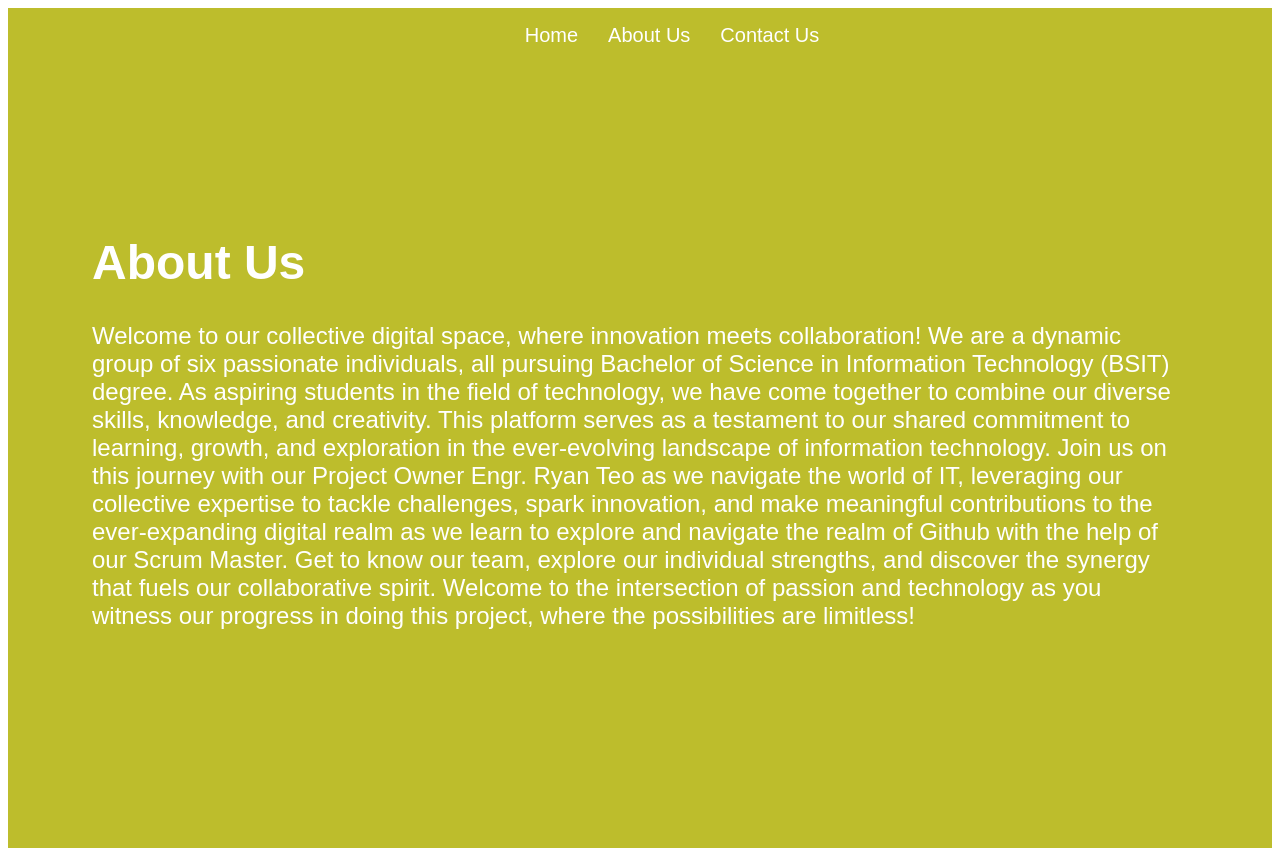
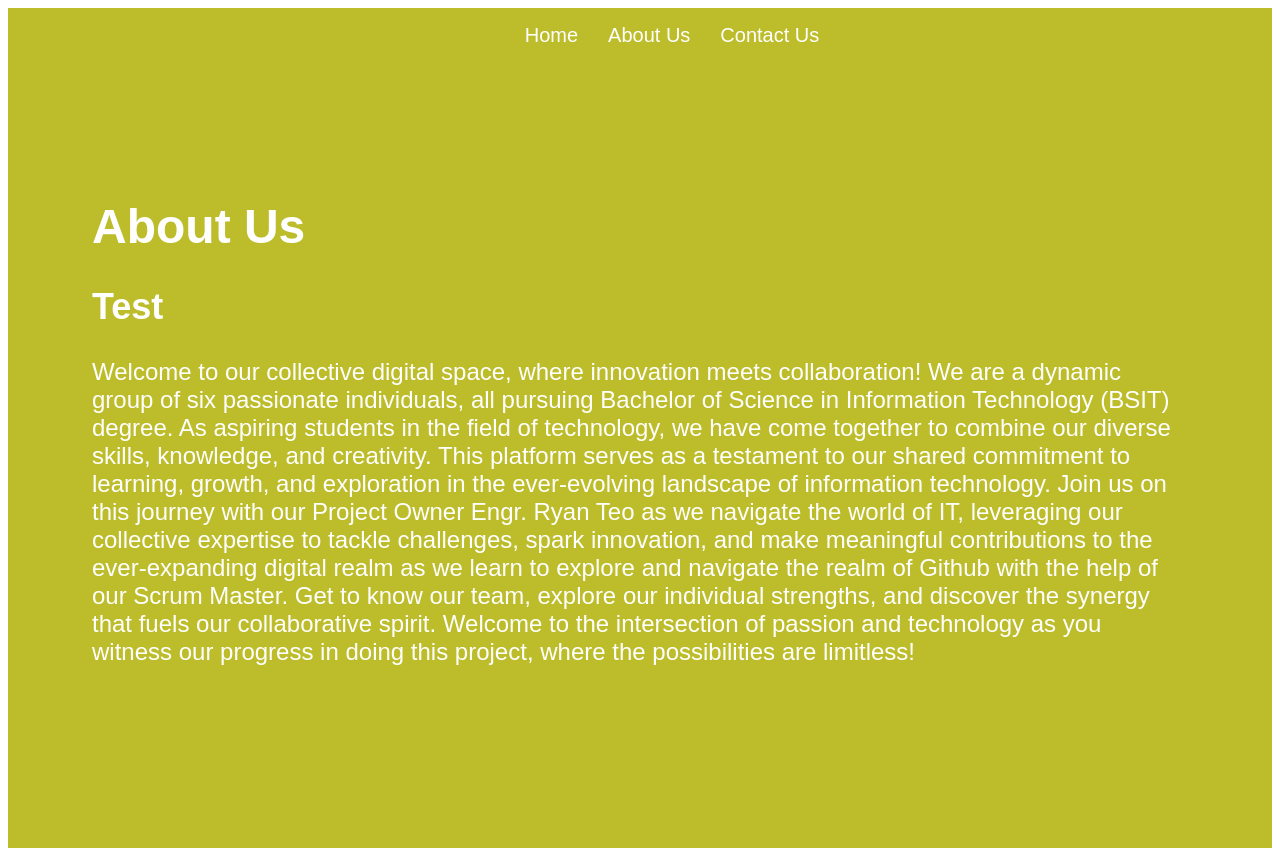
Before and after one commit to jhay-lhord/supply-office-v2, a React (Vite) app: page /supply-office-v2/about-us in a window 1280 px wide. Shown: the top 856 px of the page. Built offline with nearby package versions, Linux system fonts and the light colour scheme.

Commit message:
add test

```diff
--- a/src/AboutUs.jsx
+++ b/src/AboutUs.jsx
@@ -4,6 +4,7 @@ const AboutUs = () => {
       <div style={styles.container}>
         <div style={styles.content}>
           <h1>About Us</h1>
+          <h2>Test</h2>
           <p>
             Welcome to our collective digital space, where innovation meets
             collaboration! We are a dynamic group of six passionate individuals,
```
